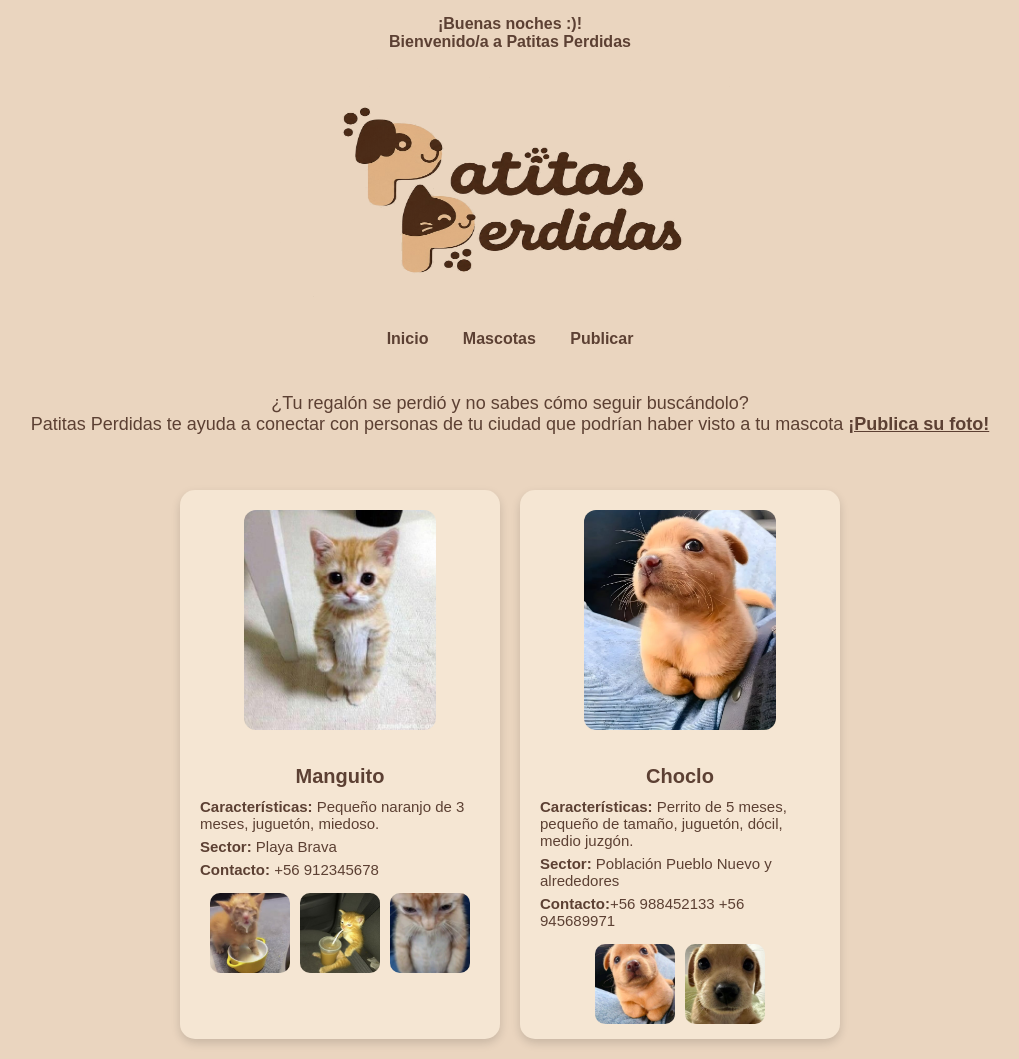
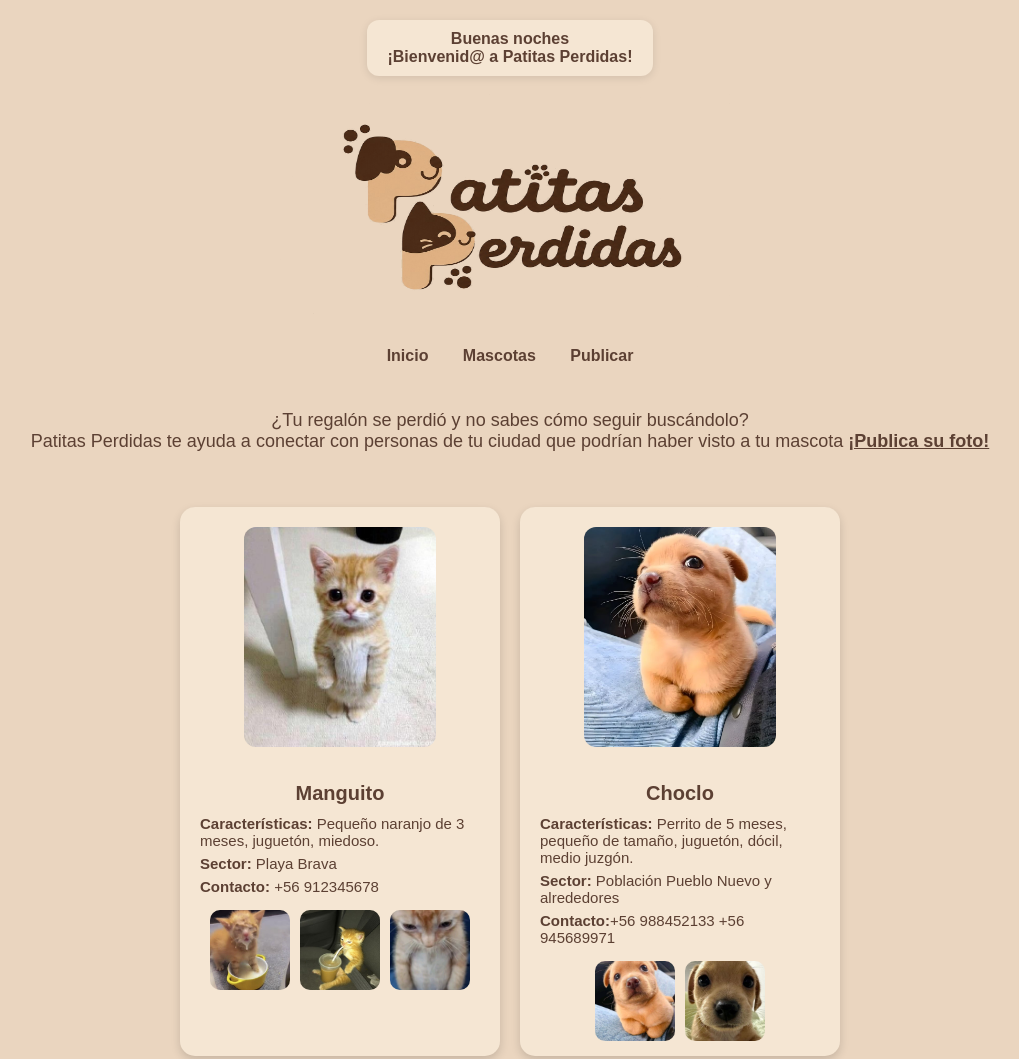
Before and after one commit to itzzy04/proyecto, a plain HTML site: page index.html in a window 1280 px wide. Shown: the top 1059 px of the page, without its empty margins (130-1149 px from the left). Drawn offline with Linux system fonts and the light colour scheme.

Commit message:
correción mensajito

```diff
--- a/script.js
+++ b/script.js
@@ -2,16 +2,16 @@ function obtenerSaludo() {
     const hora= new Date().getHours();
 
     if (hora >=6 && hora < 12) {
-        return "¡Buen día :)!";
+        return "Buenos días";
     } else if (hora >=12 && hora < 20) {
-        return "Buenas tardes :)";
+        return "Buenas tardes";
     } else {
-        return "¡Buenas noches :)!";
+        return "Buenas noches";
     }
 }
 function mostrarBienvenida() {
     const elemento = document.getElementById("bienvenida");
-    elemento.innerHTML = obtenerSaludo() + "<br>Bienvenido/a a Patitas Perdidas";
+    elemento.innerHTML = obtenerSaludo() + "<br>¡Bienvenid@ a Patitas Perdidas!";
 }
 document.addEventListener("DOMContentLoaded", function (){
     mostrarBienvenida();
--- a/style.css
+++ b/style.css
@@ -101,10 +101,14 @@ nav a:hover {
     mix-blend-mode: multiply; /*los colores del logo se mezclan con el color de la pag*/
     transform: scaleX(1.2); /*estira un poquis el logo*/
 }
-.bienvenida{
+.bienvenida {
+    display: inline-block;
+    background-color: #f5e6d3;
+    color: #5C4033;
     font-size: 16px;
     font-weight: bold;
-    color: #5C4033;
-    margin-bottom: 8px;
-    padding-top: 10px;
+    padding: 10px 20px;
+    border-radius: 12px;
+    box-shadow: 0 2px 8px rgba(0,0,0,0.1);
+    margin-top: 15px;
 }
```
